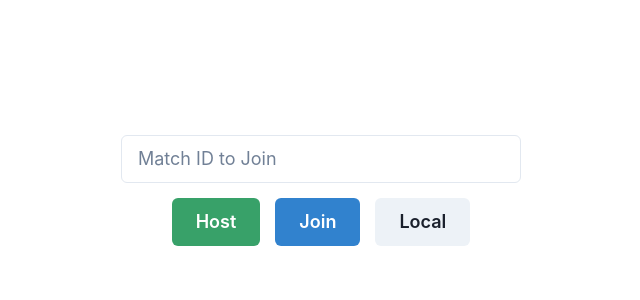
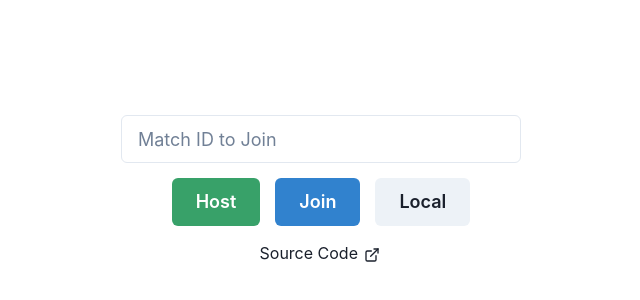
Before and after one commit to mbrinkl/air-land-sea, a React (Vite) app: page / in a window 1280 px wide. Shown: the part 210-510 px from the top of the page, without its empty margins (319-959 px from the left). Built offline with nearby package versions, Linux system fonts and the light colour scheme; what boardgame.io would draw is missing.

Commit message:
add code link on home (#43)

```diff
--- a/src/components/lobby/Home.tsx
+++ b/src/components/lobby/Home.tsx
@@ -1,4 +1,5 @@
-import { Input, Button, Flex } from '@chakra-ui/react';
+import { ExternalLinkIcon } from '@chakra-ui/icons';
+import { Input, Button, Flex, Link } from '@chakra-ui/react';
 import { useState } from 'react';
 import { useNavigate } from 'react-router-dom';
 
@@ -45,6 +46,9 @@ const Home = (): JSX.Element => {
           </Button>
         )}
       </Flex>
+      <Link href="https://github.com/mbrinkl/air-land-sea" isExternal>
+        Source Code <ExternalLinkIcon mx="2px" />
+      </Link>
     </Flex>
   );
 };
```
